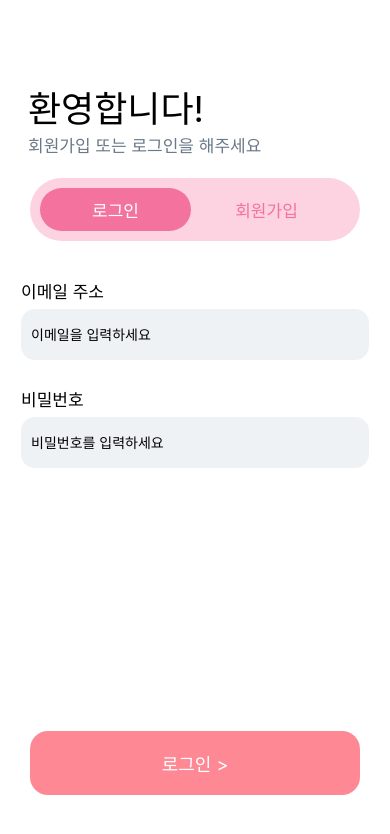
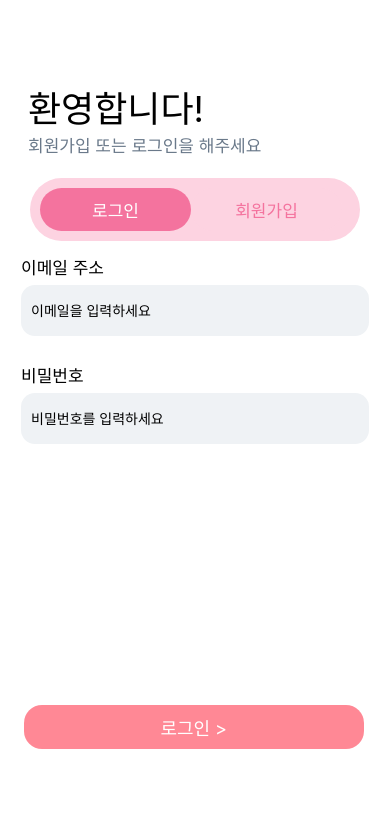
Before and after one commit to Team-Project-5/teamproject5th-frontend, a React Native app: screen / in a window 390 px wide. Shown: the top 834 px of the page. Built offline with nearby package versions, Linux system fonts and the light colour scheme.

Commit message:
feat: 입력 완료 시 로그인 버튼 활성화 및 로그인/회원가입 컴포넌트 전환 기능 추가

```diff
--- a/components/CompleteButton.js
+++ b/components/CompleteButton.js
@@ -2,20 +2,21 @@ import React from "react";
 import { Text, StyleSheet, TouchableOpacity } from "react-native";
 
 const CompleteButton = (props) => (
-  <TouchableOpacity style={styles.button}>
+  <TouchableOpacity style={[styles.button, {backgroundColor : props.On ? "#F8243C" : "#FF8895"}]} disabled = {!props.On}>
     <Text style={styles.text}>{props.title}</Text>
   </TouchableOpacity>
 );
 
 const styles = StyleSheet.create({
   button: {
-    width: 330,
-    height: 64,
+    position: 'absolute',
+    width: 340,
+    height: 44,
     borderRadius: 18,
-    backgroundColor: "#FF8895",
     alignItems: "center",
     justifyContent: "center",
-    marginTop: 250,
+    marginTop: '124%',
+    marginLeft: '4.2%'
   },
   text: {
     color: "#FFFFFF",
--- a/components/Input.js
+++ b/components/Input.js
@@ -3,6 +3,28 @@ import { View, Text, TextInput, StyleSheet } from "react-native";
 
 const Input = (props) => {
   const [text, onChangeText] = React.useState("");
+  const isDone = () => {
+    if (props.title =="이메일 주소") {
+      if (text != '') {
+        props.setEmail(true);
+      } else {
+        props.setEmail(false);
+      }
+    } else if (props.title =="비밀번호") {
+      if (text != '') {
+        props.setPW(true);
+      } else {
+        props.setPW(false);
+      }
+    } else if (props.title =="닉네임") {
+      if (text != '') {
+        props.setName(true);
+      } else {
+        props.setName(false);
+      }
+    }
+  }
+
   return (
     <View style={styles.container}>
       <Text style={styles.text}>{props.title}</Text>
@@ -10,6 +32,7 @@ const Input = (props) => {
         placeholder={props.message}
         style={styles.input}
         onChangeText={onChangeText}
+        onKeyPress = {isDone}
         value={text}
         secureTextEntry={props.isPassword ? true : false}
       />
--- /dev/null
+++ b/components/JoinSet.js
@@ -0,0 +1,56 @@
+import React, { useState } from "react";
+import { View, useAnimatedValue } from "react-native";
+import Input from "./Input"
+
+
+const JoinSet = (props) => {
+    const [isEmailDone, setIsEmailDone] = useState(false);
+    const [isPWDone, setIsPWDone] = useState(false);
+    const [isNameDone, setIsNameDone] = useState(false);
+
+    const checkValid = () => {
+        if (isEmailDone && isPWDone && isNameDone) {
+            props.isDone(true);
+        } else {
+            props.isDone(false);
+        }
+    }
+    const setEmail = (Done) => {
+        setIsEmailDone(Done);
+        checkValid();
+    }
+    const setPW = (Done) => {
+        setIsPWDone(Done);
+        checkValid();
+    }
+    const setName = (Done) => {
+        setIsNameDone(Done);
+        checkValid();
+    }
+    return (
+        <View>
+            <Input
+                title="닉네임"
+                message="닉네임을 입력하세요"
+                isPassword={false}
+                setName={setName}
+            />
+            <Input
+                title="이메일 주소"
+                message="이메일을 입력하세요"
+                isPassword={false}
+                setEmail={setEmail}
+            />
+            <Input
+                title="비밀번호 생성"
+                message="비밀번호를 입력하세요"
+                isPassword={true}
+                setPW={setPW}
+            />
+        </View>
+    );
+
+
+}
+
+export default JoinSet;
--- /dev/null
+++ b/components/LoginSet.js
@@ -0,0 +1,46 @@
+import React, { useState } from "react";
+import { View } from "react-native";
+import Input from "./Input"
+
+
+
+const LoginSet = (props) => {
+    const [isEmailDone, setIsEmailDone] = useState(false);
+    const [isPWDone, setIsPWDone] = useState(false);
+
+    const checkValid = () => {
+        if (isEmailDone && isPWDone) {
+            props.isDone(true);
+        } else {
+            props.isDone(false);
+        }
+    }
+    const setEmail = (Done) => {
+        setIsEmailDone(Done);
+        checkValid();
+    }
+    const setPW = (Done) => {
+        setIsPWDone(Done);
+        checkValid();
+    }
+    return (
+        <View>
+            <Input
+                title="이메일 주소"
+                message="이메일을 입력하세요"
+                isPassword={false}
+                setEmail={setEmail}
+            />
+            <Input
+                title="비밀번호"
+                message="비밀번호를 입력하세요"
+                isPassword={true}
+                setPW={setPW}
+            />
+
+        </View>
+    );
+
+}
+
+export default LoginSet;
--- a/screens/Login.js
+++ b/screens/Login.js
@@ -1,17 +1,25 @@
 import React, { useState } from "react";
-import styled from "styled-components/native";
 import { View, StyleSheet, Text, TouchableOpacity } from "react-native";
 import Head from "../components/Head.js";
-import Input from "../components/Input.js";
+import LoginSet from "../components/LoginSet.js";
+import JoinSet from "../components/JoinSet.js";
 import CompleteButton from "../components/CompleteButton.js";
 
 const Login = () => {
   const [isLogin, setIsLogin] = useState(true);
   const [isJoin, setIsJoin] = useState(false);
+  const [valid, setValid] = useState(false);
+
   const handleButton = () => {
     setIsLogin(!isLogin);
     setIsJoin(!isJoin);
   };
+
+  const isDone = (Done) => {
+    setValid(Done);
+  }
+
+
   return (
     <View style={styles.screen}>
       <Head />
@@ -44,23 +52,20 @@ const Login = () => {
             </Text>
           </TouchableOpacity>
         </View>
-        <View style={styles.input}>
-          <Input
-            title="이메일 주소"
-            message="이메일을 입력하세요"
-            isPassword={false}
-          />
-          <Input
-            title="비밀번호"
-            message="비밀번호를 입력하세요"
-            isPassword={true}
-          />
-        </View>
-        <CompleteButton title="로그인 >" />
+        {isLogin && <View>
+          <LoginSet isDone={isDone}/>
+          <CompleteButton title="로그인 >" On={valid} />
+          </View>}
+        {isJoin && <View>
+          <JoinSet isDone={isDone}/>
+          <CompleteButton title="회원가입 >" On={true} />
+          </View>}
       </View>
     </View>
   );
 };
+
+export default Login;
 
 const styles = StyleSheet.create({
   screen: {
@@ -97,13 +102,3 @@ const styles = StyleSheet.create({
     fontSize: 17,
   },
 });
-
-const SelectButton = styled.TouchableOpacity`
-  width: 151px;
-  height: 43px;
-  border-radius: 90px;
-  align-items: center;
-  justify-content: center;
-`;
-
-export default Login;
```
